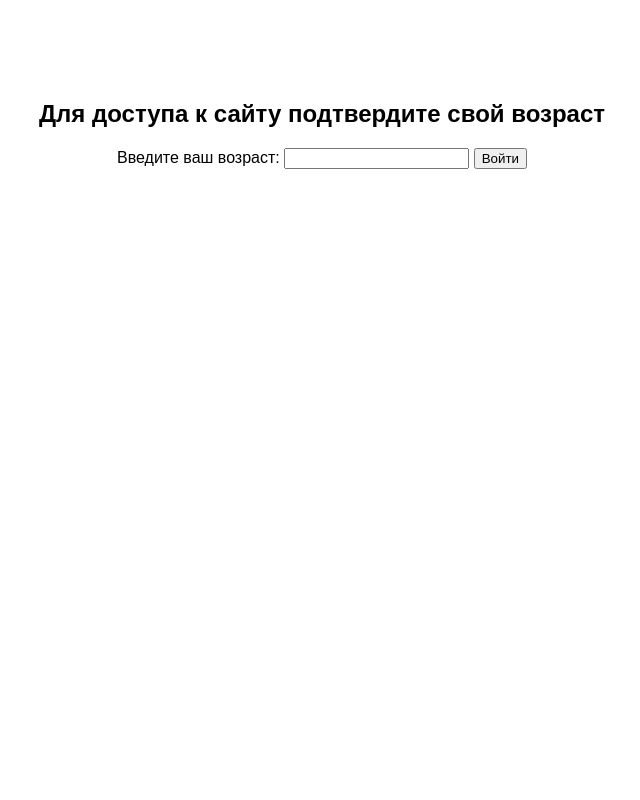
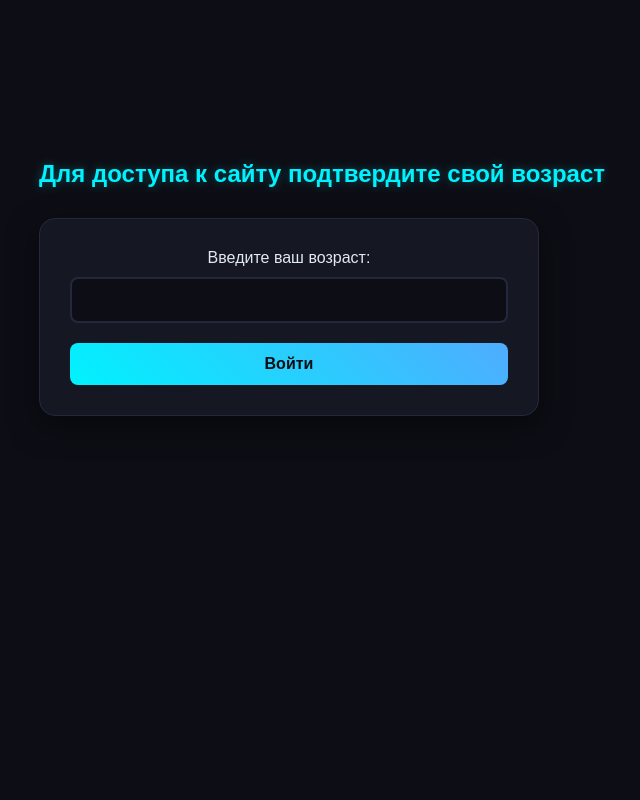
Before and after one commit to denisforis311-pixel/arseniy-goat, a Python web app: template templates/age_check.html in a window 1280 px wide. Shown: the whole page, without its empty margins (318-958 px from the left). Run offline with Jinja, Linux system fonts and the light colour scheme; the template is opened without the code that fills it, so the values that code supplies are empty.

Commit message:
Add files via upload

```diff
--- /dev/null
+++ b/static/style.css
@@ -0,0 +1,85 @@
+body {
+    margin: 0;
+    padding: 40px 20px;
+    background-color: #0d0e15;
+    color: #e2e8f0;
+    font-family: 'Segoe UI', Tahoma, Geneva, Verdana, sans-serif;
+    display: flex;
+    flex-direction: column;
+    align-items: center;
+    min-height: 100vh;
+    box-sizing: border-box;
+}
+
+h1, h2 {
+    color: #00f2fe;
+    text-shadow: 0 0 10px rgba(0, 242, 254, 0.3);
+    margin-bottom: 30px;
+}
+
+.content-container, form {
+    background: #151823;
+    border: 1px solid #23283d;
+    border-radius: 16px;
+    padding: 30px;
+    box-shadow: 0 10px 30px rgba(0, 0, 0, 0.5);
+    max-width: 500px;
+    width: 100%;
+    box-sizing: border-box;
+}
+
+input[type="number"] {
+    background-color: #0d0e15;
+    border: 2px solid #23283d;
+    border-radius: 8px;
+    color: #fff;
+    padding: 12px;
+    font-size: 16px;
+    width: 100%;
+    box-sizing: border-box;
+    transition: 0.3s;
+    margin-top: 10px;
+}
+
+input[type="number"]:focus {
+    border-color: #00f2fe;
+    outline: none;
+    box-shadow: 0 0 8px rgba(0, 242, 254, 0.5);
+}
+
+button {
+    background: linear-gradient(45deg, #00f2fe, #4facfe);
+    border: none;
+    border-radius: 8px;
+    color: #0d0e15;
+    font-weight: bold;
+    font-size: 16px;
+    padding: 12px 24px;
+    cursor: pointer;
+    transition: 0.2s;
+    width: 100%;
+    margin-top: 20px;
+}
+
+button:hover {
+    transform: translateY(-2px);
+    box-shadow: 0 5px 15px rgba(0, 242, 254, 0.4);
+}
+
+.info-item {
+    margin-bottom: 12px;
+    font-size: 18px;
+    font-weight: bold;
+}
+
+img {
+    width: 100%;
+    border-radius: 8px;
+    margin-top: 15px;
+}
+
+.phone-number {
+    margin-top: 10px;
+    font-size: 13px;
+    color: #888;
+}
--- a/templates/age_check.html
+++ b/templates/age_check.html
@@ -3,6 +3,7 @@
 <head>
     <meta charset="UTF-8">
     <title>Проверка возраста</title>
+    <link rel="stylesheet" href="/static/style.css">
 </head>
 <body>
     <div style="text-align: center; margin-top: 100px; font-family: sans-serif;">
--- a/templates/arseniy.html
+++ b/templates/arseniy.html
@@ -4,6 +4,7 @@
     <meta charset="UTF-8">
     <meta name="viewport" content="width=device-width, initial-scale=1.0">
     <title>Arseniy Goat</title>
+    <link rel="stylesheet" href="/static/style.css">
 </head>
 
 <body style="margin: 0; padding: 20px; font-family: sans-serif; display: flex; flex-direction: column; align-items: center; justify-content: center; min-height: 100vh; background-color: #f5f5f5;">
```
Also changed, not shown: templates/cb.html (+7 -7 lines), templates/welcome.html (+7 -7 lines), 1 other file.
